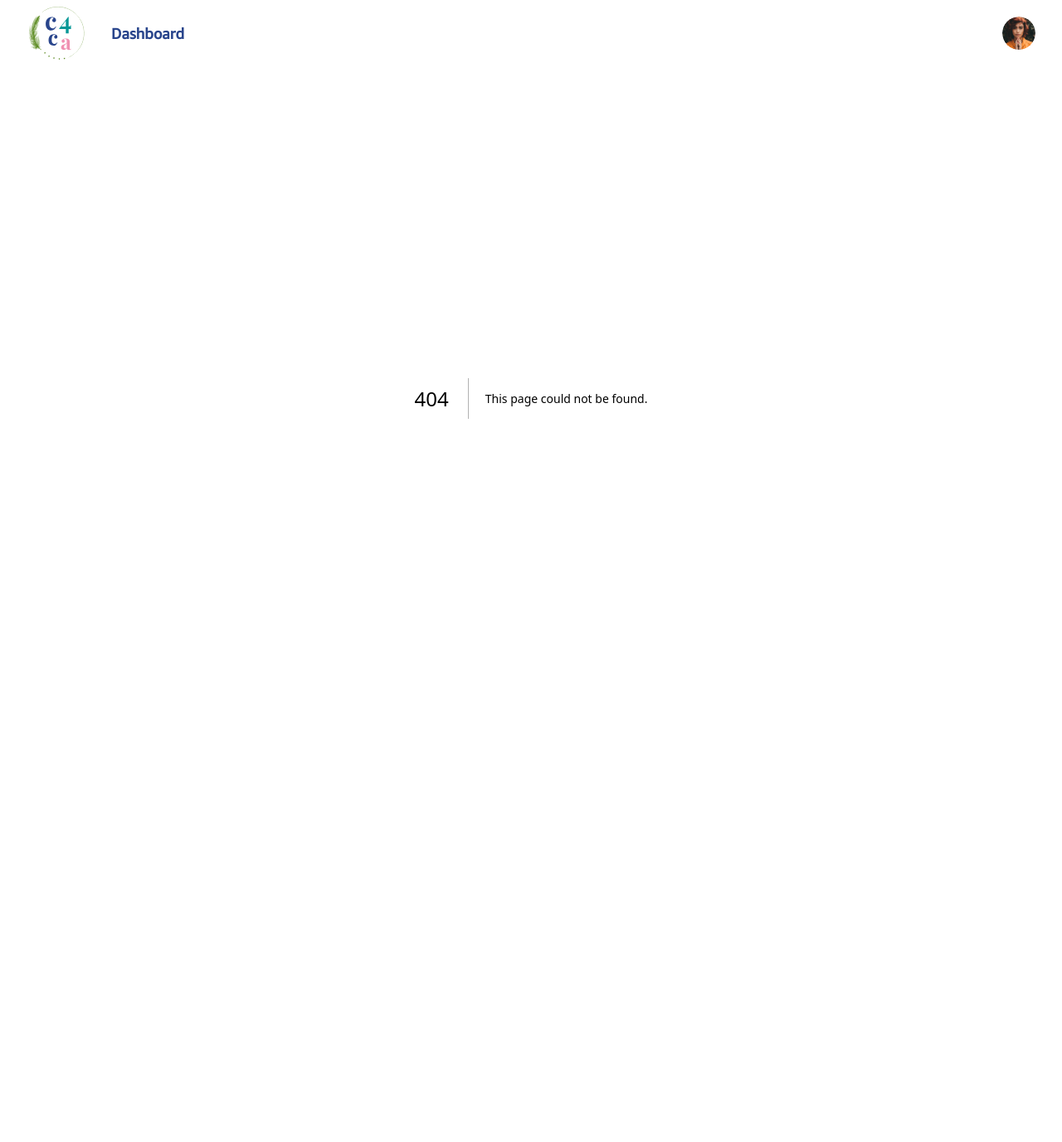
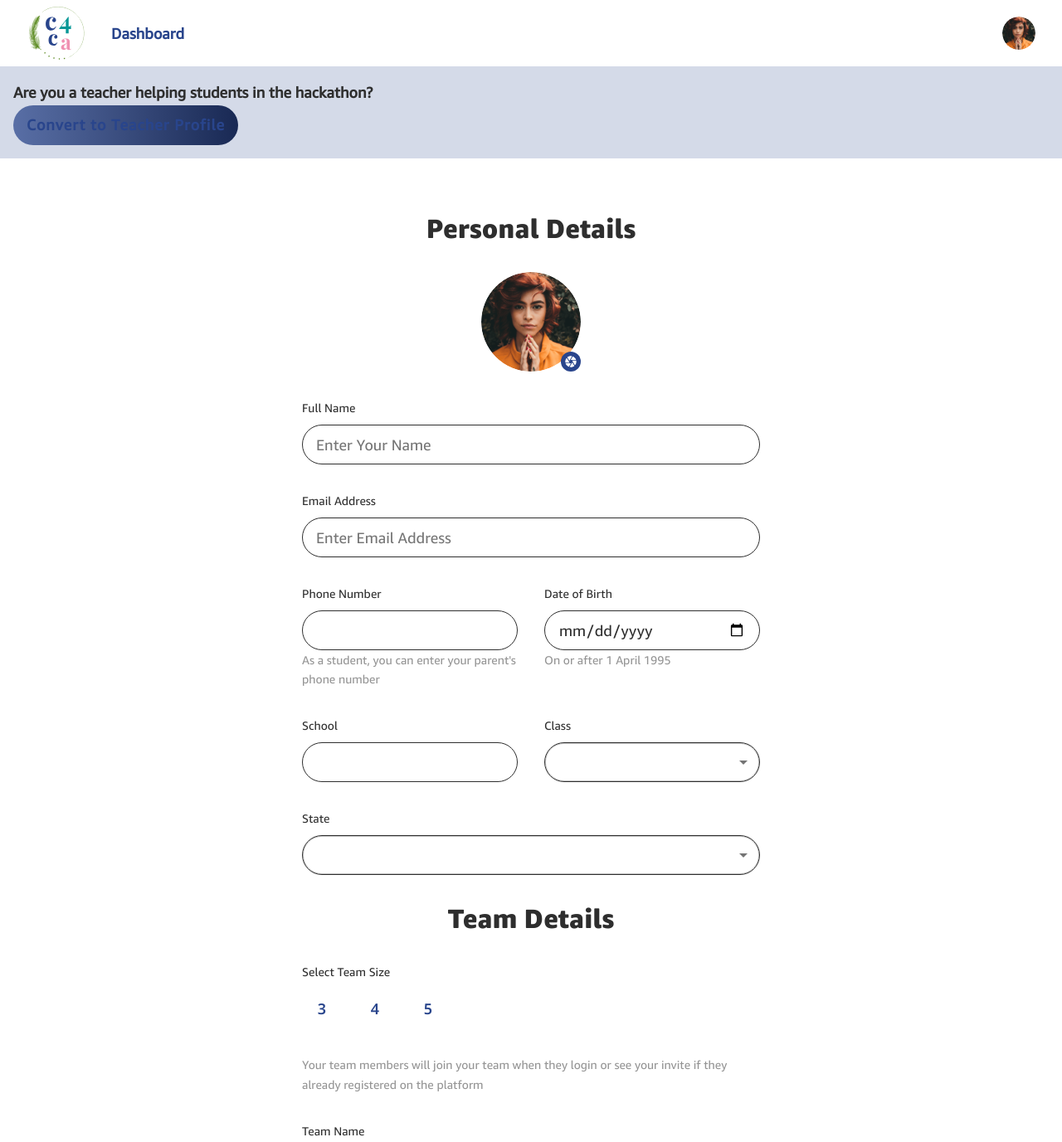
Before and after one commit to navgurukul/c4ca, a Next.js app: page /profile-update in a window 1280 px wide. Before the commit this address had no page. Shown: the top 1377 px of the page at 83% size. Before the commit the page ends 880 px from the top, so only its background shows below. Built offline with nearby package versions, Linux system fonts and the light colour scheme; a web font is replaced by a local one.

Commit message:
routing updated

```diff
--- a/components/forms/ProfileForm.jsx
+++ b/components/forms/ProfileForm.jsx
@@ -26,7 +26,7 @@ const ProfileForm = () => {
         sx={{ display: "grid", placeItems: "center", gap: 4 }}
       >
         <Typography variant="h5" color="text.primary">
-          {router.asPath === "/profile/profile-update"
+          {router.asPath === "/profile-update"
             ? "Personal Details"
             : "Set Up Your Profile"}
         </Typography>
@@ -68,7 +68,7 @@ const ProfileForm = () => {
 
           <Box
             className={
-              router.asPath === "/profile/profile-update" ? "show" : "hide"
+              router.asPath === "/profile-update" ? "show" : "hide"
             }
           >
             <Grid container spacing={isMobile ? 2 : 4}>
@@ -85,11 +85,11 @@ const ProfileForm = () => {
           </Box>
         </Container>
 
-        {router.asPath === "/profile/profile-update" ? <Team /> : null}
+        {router.asPath === "/profile-update" ? <Team /> : null}
 
         <Button className="profileBtn">
-          {router.asPath === "/profile/profile-update" ? (
-            <Link href="/profile/profile-update">
+          {router.asPath === "/profile-update" ? (
+            <Link href="/profile-update">
               <Typography variant="ButtonLarge">Save Profile</Typography>
             </Link>
           ) : (
--- a/components/forms/ProfileUpgradeBox.jsx
+++ b/components/forms/ProfileUpgradeBox.jsx
@@ -15,7 +15,7 @@ const ProfileUpgradeBox = () => {
       sx={{ flexDirection: isMobile ? "column" : "row" }}
     >
       <Typography variant="subtitle1" color="text.primary">
-        {router.asPath === "/profile/profile-update"
+        {router.asPath === "/profile-update"
           ? `Are you a teacher helping students in the hackathon?`
           : `Please add your personal and team details`}
       </Typography>
@@ -24,14 +24,14 @@ const ProfileUpgradeBox = () => {
         className="profileBtn"
         sx={{ width: isMobile ? "100%" : "max-content" }}
       >
-        {router.asPath === "/profile/profile-update" ? (
+        {router.asPath === "/profile-update" ? (
           <Link href="">
             <Typography variant="ButtonLarge">
               Convert to Teacher Profile
             </Typography>
           </Link>
         ) : (
-          <Link href="/profile/profile-update">
+          <Link href="/profile-update">
             <Typography variant="ButtonLarge">Go to Profile</Typography>
           </Link>
         )}
--- a/components/forms/Team.jsx
+++ b/components/forms/Team.jsx
@@ -7,13 +7,10 @@ import {
 } from "@mui/material";
 import InputControl from "./InputControl";
 import { breakpoints } from "@/theme/constant";
+import { useState } from "react";
 
 const Team = () => {
   const isMobile = useMediaQuery("(max-width:" + breakpoints.values.sm + "px)");
-
-  const handleClick = (e) => {
-    console.log(e.target.textContent);
-  };
 
   return (
     <Container maxWidth="sm" sx={{ display: "grid", gap: isMobile ? 2 : 4 }}>
@@ -27,13 +24,13 @@ const Team = () => {
         </Typography>
 
         <Box className="btnGrp">
-          <Button className="teamBtn" variant="subtitle1" onClick={handleClick}>
+          <Button className="teamBtn">
             3
           </Button>
-          <Button className="teamBtn" variant="subtitle1" onClick={handleClick}>
+          <Button className="teamBtn">
             4
           </Button>
-          <Button className="teamBtn" variant="subtitle1" onClick={handleClick}>
+          <Button className="teamBtn">
             5
           </Button>
         </Box>
--- a/pages/profile/profile-update.js
+++ b/pages/profile-update/index.js
@@ -13,4 +13,5 @@ const ProfileUpdate = () => {
   )
 }
 
+
 export default ProfileUpdate
```
